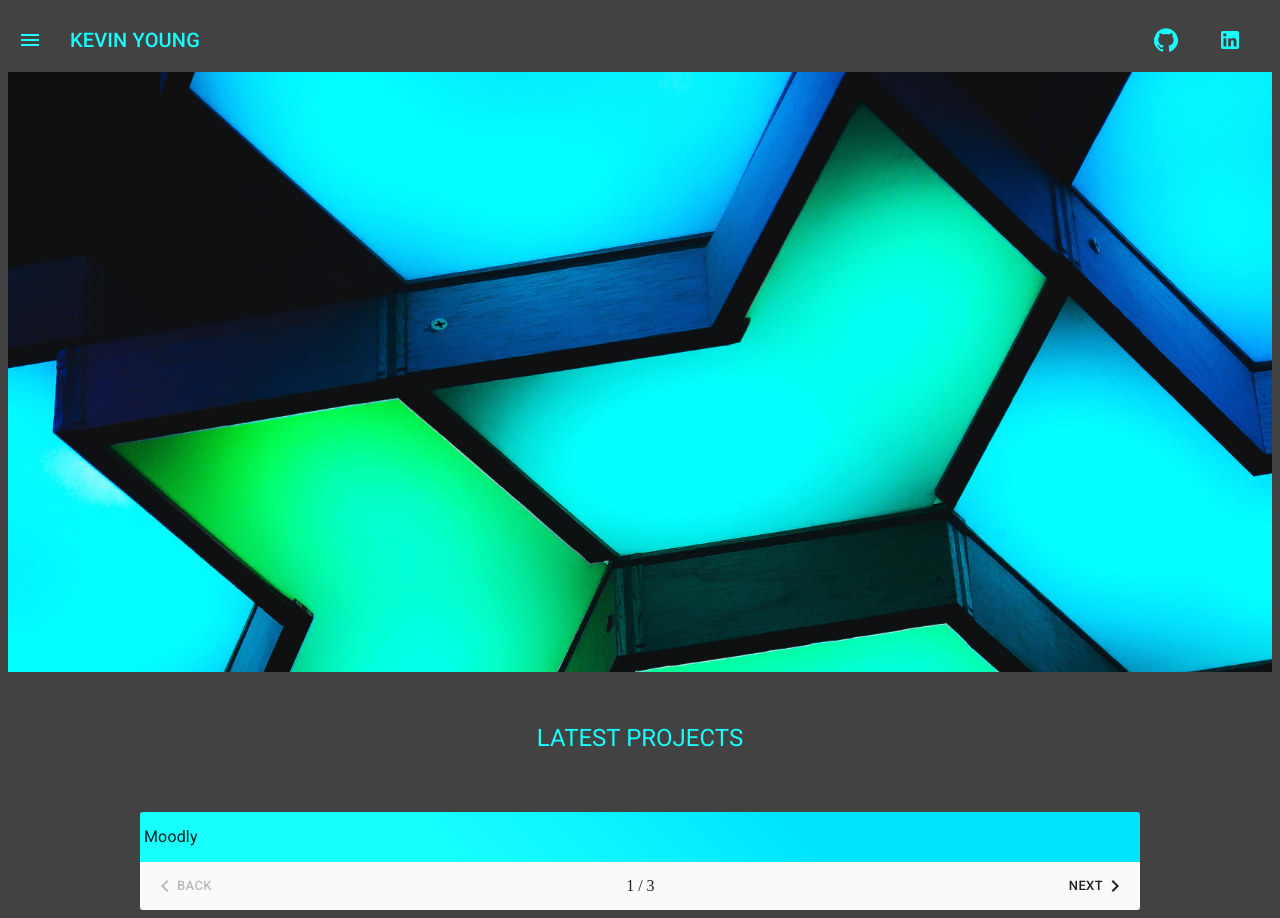
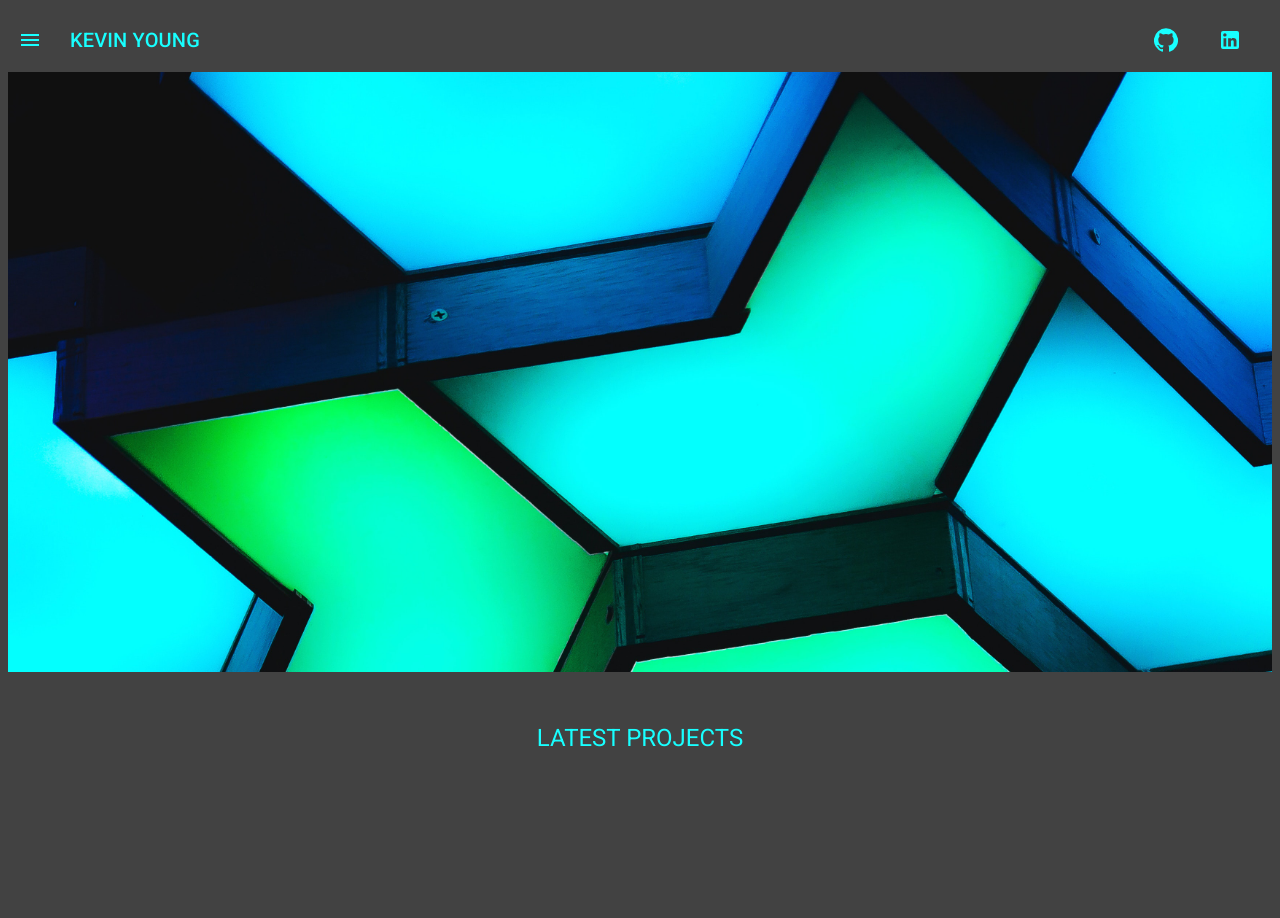
Before and after one commit to Paretooptimal22/Portfolio, a React (Create React App) app in the folder client/: page / in a window 1280 px wide. After the commit the page ends 800 px from the top, so only its background shows below. Built offline with nearby package versions, Linux system fonts and the light colour scheme.

Commit message:
removed stepper component

```diff
--- a/client/src/components/Stepper/Stepper.js
+++ /dev/null
@@ -1,104 +0,0 @@
-import React from 'react'
-import { makeStyles, useTheme } from '@material-ui/core/styles'
-import MobileStepper from '@material-ui/core/MobileStepper'
-import Paper from '@material-ui/core/Paper'
-import Typography from '@material-ui/core/Typography'
-import Button from '@material-ui/core/Button'
-import KeyboardArrowLeft from '@material-ui/icons/KeyboardArrowLeft'
-import KeyboardArrowRight from '@material-ui/icons/KeyboardArrowRight'
-import SwipeableViews from 'react-swipeable-views'
-
-const projectSteps = [
-  {
-    label: 'Moodly',
-    imgPath: ''
-  },
-  {
-    label: 'Flake',
-    imgPath: ''
-  },
-  {
-    label: 'Werk',
-    imgPath: ''
-  }
-]
-
-const useStyles = makeStyles({
-  root: {
-    maxWidth: 1000,
-    flexGrow: 1,
-    marginTop: 50,
-    alignItems: 'center',
-    background: '#455a64',
-  },
-  header: {
-    display: 'flex',
-    alignItems: 'center',
-    height: 50,
-    paddingLeft: 4,
-    background: 'linear-gradient(45deg, #18ffff 30%, #00e5ff 65%)',
-    borderTopLeftRadius: 3,
-    borderTopRightRadius: 3
-  },
-  img: {
-    height: 255,
-    display: 'block',
-    maxWidth: 400,
-    overflow: 'hidden',
-    width: '100%',
-  },
-  stepper: {
-    borderBottomLeftRadius: 3,
-    borderBottomRightRadius: 3,
-  }
-})
-
-const Stepper = () => {
-  const classes = useStyles()
-  const theme = useTheme()
-  const [activeStep, setActiveStep] = React.useState(0)
-  const maxSteps = projectSteps.length
-
-  const handleNext = () => {
-    setActiveStep(prevActiveStep => prevActiveStep + 1);
-  }
-
-  const handleBack = () => {
-    setActiveStep(prevActiveStep => prevActiveStep - 1);
-  }
-
-  const handleStepChange = step => {
-    setActiveStep(step);
-  }
-
-  return (
-    <div className={classes.root}>
-      <Paper square elevation={0} className={classes.header}>
-        <Typography>{projectSteps[activeStep].label}</Typography>
-      </Paper>
-      <MobileStepper
-        className={classes.stepper}
-        steps={maxSteps}
-        position="static"
-        variant="text"
-        activeStep={activeStep}
-        nextButton={
-          <Button size="small" onClick={handleNext} disabled={activeStep === maxSteps - 1}>
-            Next
-            {theme.direction === 'rtl' ? <KeyboardArrowLeft /> : <KeyboardArrowRight />}
-          </Button>
-        }
-        backButton={
-          <Button size="small" onClick={handleBack} disabled={activeStep === 0}>
-            {theme.direction === 'rtl' ? <KeyboardArrowRight /> : <KeyboardArrowLeft />}
-            Back
-          </Button>
-        }
-      />
-    </div>
-  )
-
-
-}
-
-export default Stepper
--- a/client/src/components/Stepper/index.js
+++ /dev/null
@@ -1 +0,0 @@
-export { default } from './Stepper.js'
--- a/client/src/pages/Home/Home.js
+++ b/client/src/pages/Home/Home.js
@@ -6,7 +6,6 @@ import {
   Typography
 } from '@material-ui/core'
 import Nav from '../../components/Nav'
-import Stepper from '../../components/Stepper'
 import Parallax from '../../components/Parallax'
 
 const useStyles = makeStyles(theme => ({
@@ -66,7 +65,7 @@ const Home = () => {
         </Typography>
         </Grid>
         <Grid item xs={12} className={classes.step}>
-          <Stepper />
+
         </Grid>
       </Grid>
     </div>
```
